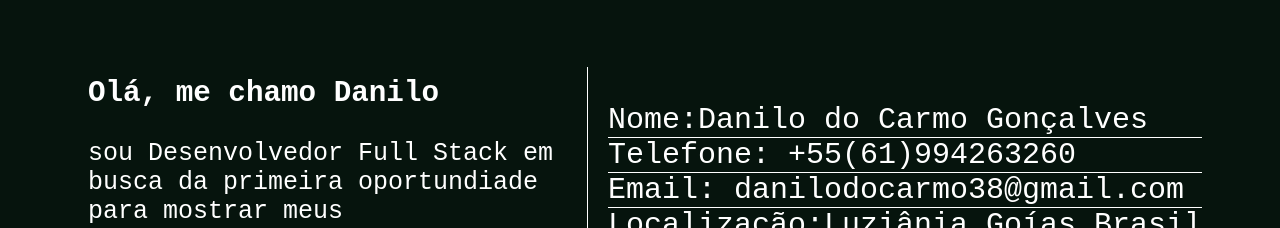
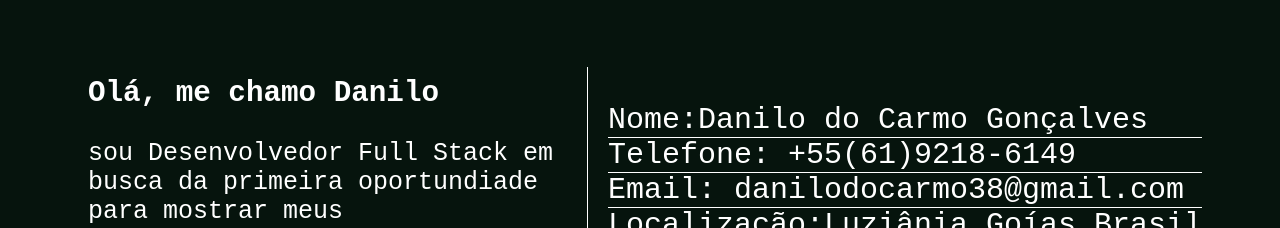
Before and after one commit to DaniloDeV90/MyPortfolio, a React (Vite) app in the folder portfolio/: page / in a window 1280 px wide. Shown: the part 860-1088 px from the top of the page. Built offline with nearby package versions, Linux system fonts and the light colour scheme; a web font is replaced by a local one.

Commit message:
refactor Sobre: mudando o número de telefone e o curriculo

```diff
--- a/portfolio/src/Pages/Sobre/Sobre.tsx
+++ b/portfolio/src/Pages/Sobre/Sobre.tsx
@@ -1,7 +1,7 @@
 
 import "./StyleSobre/StyleSobre.css"
 import DownloadIcon from './StyleSobre/icons/downloadIcon'
-import Curriculo from "./curriculo/Currículo (5).pdf"
+import Curriculo from "./curriculo/Curriculo.pdf"
 const Sobre = (): JSX.Element => {
     return (
         <>
@@ -28,7 +28,7 @@ const Sobre = (): JSX.Element => {
 
                         <div className="MeuTelefone_Sobre">
                             <div className='Telefone_Sobre'> Telefone: </div>
-                            <div className='ContentTelefone_Sobre'>+55(61)994263260</div>
+                            <div className='ContentTelefone_Sobre'>+55(61)9218-6149</div>
                         </div>
                         <div className='Row'></div>
                         <div className="MeuEmail_Sobre">
```
Also changed, not shown: 2 other files (tests, documents, lock files or other folders).
